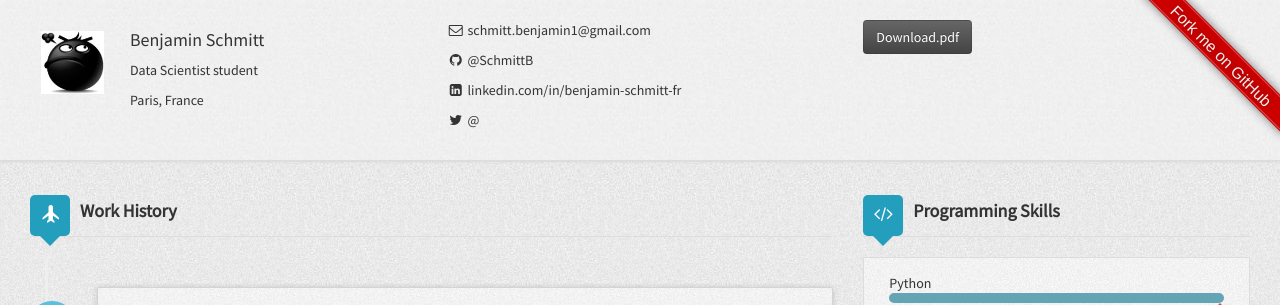
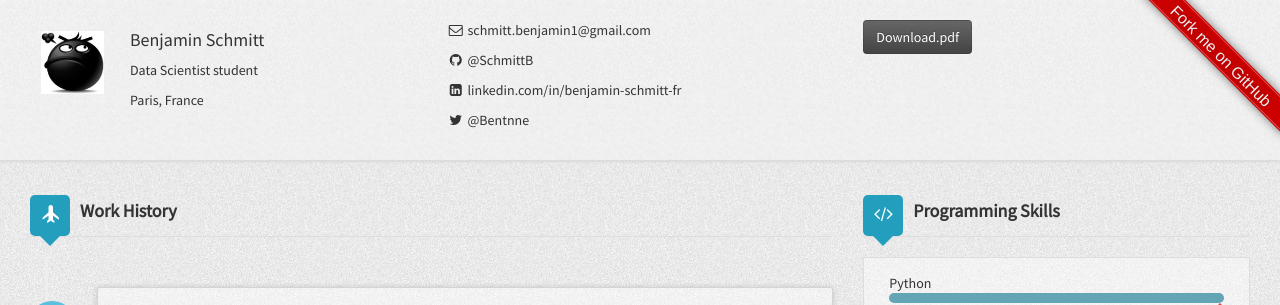
Before and after one commit to SchmittB/SchmittB.github.io, a Jekyll site: the page built from index.html, in a window 1280 px wide. Shown: the top 305 px of the page. Built offline with Jekyll 4.4.1, drawn with Linux system fonts in a browser that asks for light colours; nearby versions of some CDN libraries.

Commit message:
Update _config.yml

```diff
--- a/_config.yml
+++ b/_config.yml
@@ -21,6 +21,7 @@ author:
   link: http://ddbullfrog.com
   github: SchmittB
   linkedin: benjamin-schmitt-fr
+  twitter: Bentnne
   gavatar: /resumecard/assets/img/avatar.JPG
   stackoverflow:
 #  stackoverflow: 4582127
```
